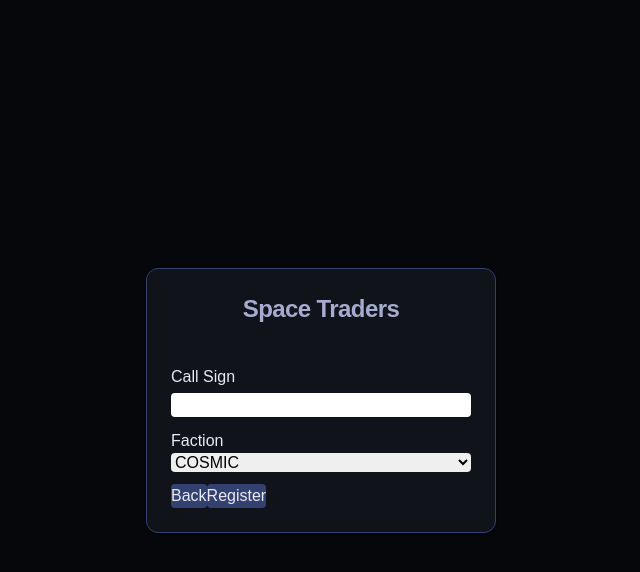
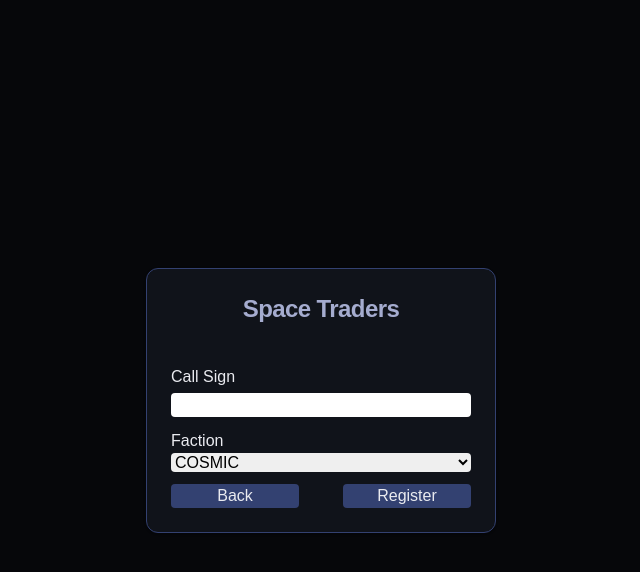
Before and after one commit to TannerCoker/space-traders, a Next.js app in the folder spacetraders/: page /Login in a window 1280 px wide. Both pictures are taken after a click on the button "Register". Shown: the top 572 px of the page, without its empty margins (319-959 px from the left). Built offline with nearby package versions, Linux system fonts and the light colour scheme; a web font is replaced by a local one.

Commit message:
Customized button size on register form

```diff
--- a/spacetraders/components/RegisterForm.jsx
+++ b/spacetraders/components/RegisterForm.jsx
@@ -17,9 +17,9 @@ const RegisterForm = ({view}) => {
                     })}
                 </select>
             </div>
-            <div>
-                <button type="reset" onClick={() => {view('')}}>Back</button>
-                <button type="submit">Register</button>
+            <div className="flex justify-between">
+                <button className="w-32" type="reset" onClick={() => {view('')}}>Back</button>
+                <button className="w-32" type="submit">Register</button>
             </div>
         </form>
     )
```
